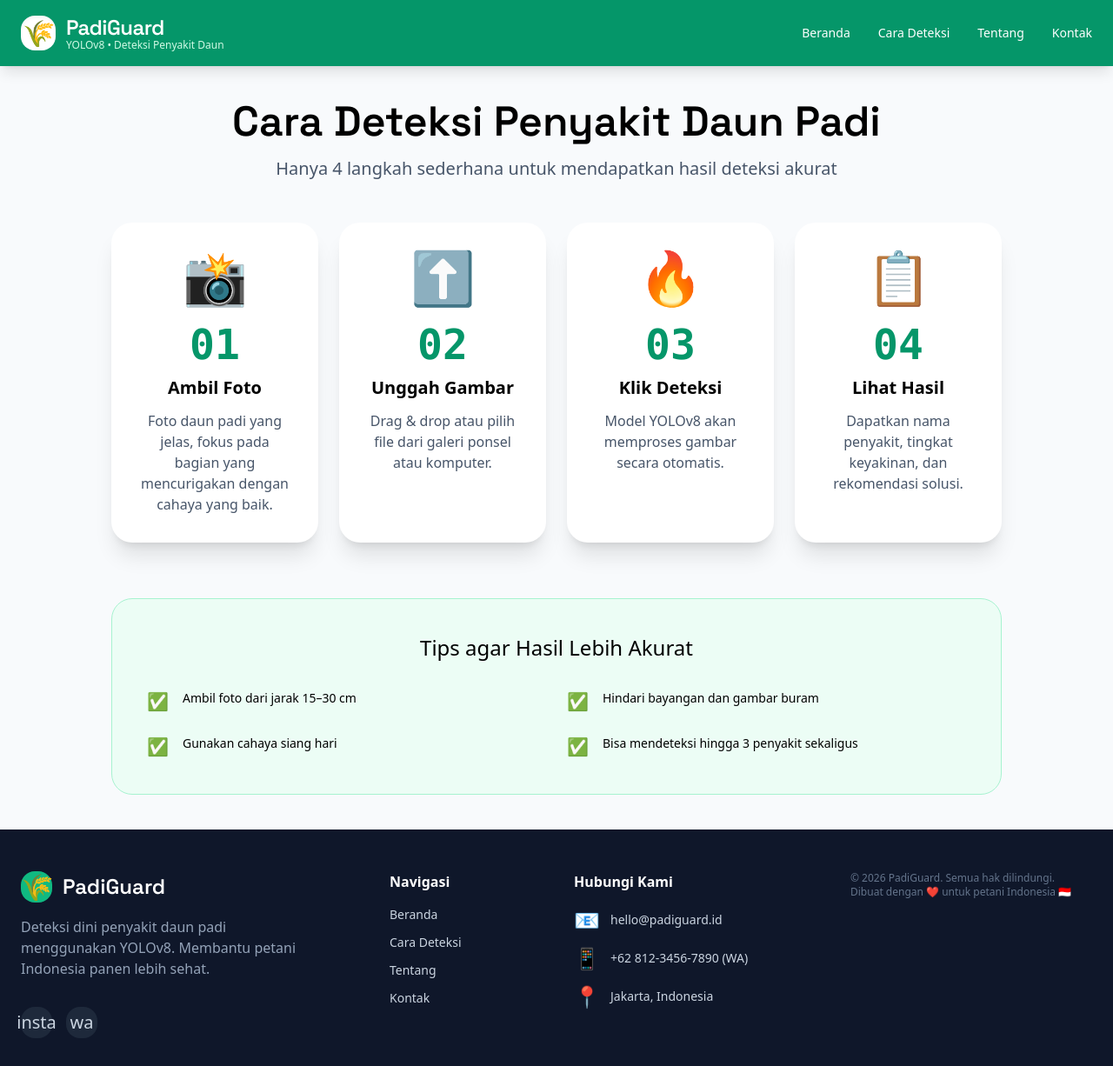
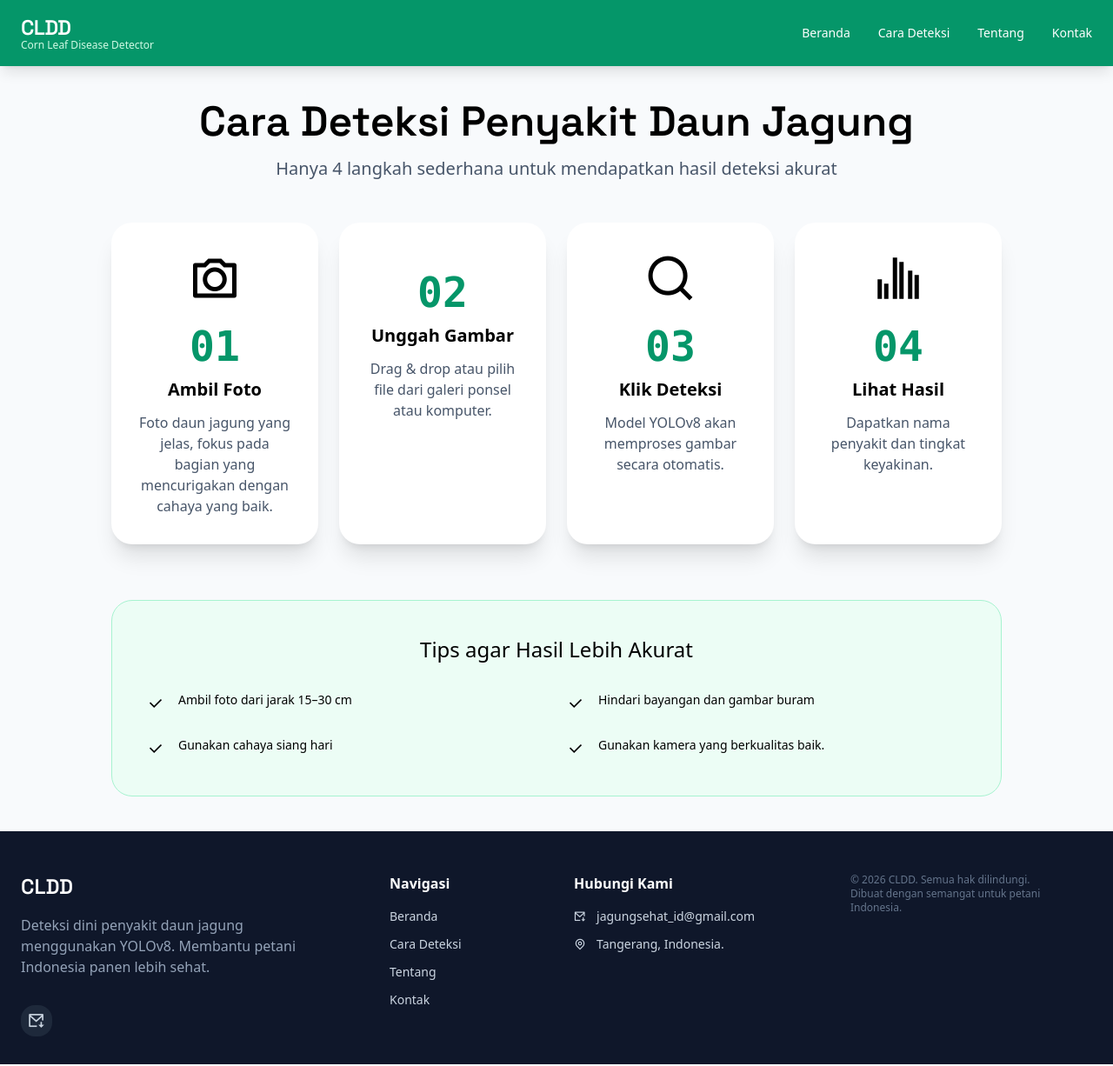
Before and after one commit to pikopikk/deteksi-penyakit-daun-jagung-yolov8, a Flask app: page /cara-deteksi in a window 1280 px wide. Shown: the whole page at 87% size. Run offline with Flask 3, Linux system fonts and the light colour scheme; some libraries are stand-ins or nearby versions.

Commit message:
ubah informasi dari padi ke jagung.

```diff
--- a/static/js/app.js
+++ b/static/js/app.js
@@ -211,8 +211,8 @@ function downloadPDF() {
 
 function fakeSocialClick(platform) {
     const msg = {
-        Instagram: "📸 Membuka Instagram PadiGuard (Demo)",
-        WhatsApp: "💬 Membuka WhatsApp +62 812-3456-7890 (Demo)"
+        email: "Ingin Membuka Email jagungsehat_id@gmail.com?",
+        location: "Ingin Membuka Lokasi Tersebut?"
     };
     alert(msg[platform] || "Membuka " + platform + " (Demo)");
 }
--- a/templates/base.html
+++ b/templates/base.html
@@ -6,6 +6,7 @@
     <title>PadiGuard • Deteksi Penyakit Daun Padi dengan YOLOv8</title>
     <script src="https://cdn.tailwindcss.com"></script>
     <script src="https://cdnjs.cloudflare.com/ajax/libs/jspdf/2.5.1/jspdf.umd.min.js"></script>
+    <link href="https://cdn.jsdelivr.net/npm/remixicon/fonts/remixicon.css" rel="stylesheet">
     <link rel="stylesheet" type="text/css" href="static/css/style.css">
 </head>
 <body class="bg-slate-50 font-sans">
@@ -16,10 +17,10 @@
             <div class="flex items-center justify-between">
                 <!-- Logo -->
                 <a href="{{ url_for('index') }}" class="flex items-center gap-x-3">
-                    <div class="w-10 h-10 bg-white rounded-2xl flex items-center justify-center text-3xl shadow-inner">🌾</div>
+                    <!-- <div class="w-10 h-10 bg-white rounded-2xl flex items-center justify-center text-3xl shadow-inner">Logo</div> -->
                     <div>
-                        <h1 class="text-2xl font-semibold tracking-tight" style="font-family: 'Space Grotesk', sans-serif;">PadiGuard</h1>
-                        <p class="text-emerald-100 text-xs -mt-1">YOLOv8 • Deteksi Penyakit Daun</p>
+                        <h1 class="text-2xl font-semibold tracking-tight" style="font-family: 'Space Grotesk', sans-serif;">CLDD</h1>
+                        <p class="text-emerald-100 text-xs -mt-1">Corn Leaf Disease Detector</p>
                     </div>
                 </a>
 
@@ -39,7 +40,7 @@
             <div id="mobileMenu" class="hidden md:hidden mt-4 bg-emerald-700 rounded-3xl px-6 py-6 text-sm font-medium shadow-xl">
                 <a href="{{ url_for('index') }}" class="block py-3 px-4 hover:bg-emerald-600 rounded-2xl">Beranda</a>
                 <a href="{{ url_for('cara_deteksi') }}" class="block py-3 px-4 hover:bg-emerald-600 rounded-2xl">Cara Deteksi</a>
-                <a href="{{ url_for('tentang') }}" class="block py-3 px-4 hover:bg-emerald-600 rounded-2xl">ℹTentang Website</a>
+                <a href="{{ url_for('tentang') }}" class="block py-3 px-4 hover:bg-emerald-600 rounded-2xl">Tentang Website</a>
                 <a href="{{ url_for('kontak') }}" class="block py-3 px-4 hover:bg-emerald-600 rounded-2xl">Kontak</a>
             </div>
         </div>
@@ -56,14 +57,22 @@
             <div class="grid grid-cols-1 md:grid-cols-12 gap-10">
                 <div class="md:col-span-4">
                     <div class="flex items-center gap-x-3 mb-4">
-                        <div class="w-9 h-9 bg-emerald-500 rounded-2xl flex items-center justify-center text-3xl">🌾</div>
-                        <h2 class="text-2xl font-semibold text-white" style="font-family: 'Space Grotesk', sans-serif;">PadiGuard</h2>
+                        <!-- <div class="w-9 h-9 bg-emerald-500 rounded-2xl flex items-center justify-center text-3xl">🌾</div> -->
+                        <h2 class="text-2xl font-semibold text-white" style="font-family: 'Space Grotesk', sans-serif;">CLDD</h2>
                     </div>
-                    <p class="text-slate-400 max-w-xs">Deteksi dini penyakit daun padi menggunakan YOLOv8. Membantu petani Indonesia panen lebih sehat.</p>
+                    <p class="text-slate-400 max-w-xs">
+                        Deteksi dini penyakit daun jagung menggunakan YOLOv8. Membantu petani Indonesia panen lebih sehat.
+                    </p>
 
                     <div class="flex gap-x-4 mt-8">
-                        <a href="#" onclick="fakeSocialClick('Instagram')" class="w-9 h-9 bg-slate-800 hover:bg-emerald-600 rounded-2xl flex items-center justify-center text-xl">insta</a>
-                        <a href="#" onclick="fakeSocialClick('WhatsApp')" class="w-9 h-9 bg-slate-800 hover:bg-emerald-600 rounded-2xl flex items-center justify-center text-xl">wa</a>
+                        <a href="mailto:jagungsehat_id@gmail.com?subject=Kontak dari Website&body=Halo, saya ingin bertanya..."
+                            onclick="fakeSocialClick('email')"
+                            class="w-9 h-9 bg-slate-800 hover:bg-emerald-600 rounded-2xl flex items-center justify-center text-xl">
+                            <i class="ri-mail-download-line"></i>
+                        </a>
+                        <!-- <a href="#" onclick="fakeSocialClick('WhatsApp')" class="w-9 h-9 bg-slate-800 hover:bg-emerald-600 rounded-2xl flex items-center justify-center text-xl">
+
+                        </a> -->
                     </div>
                 </div>
 
@@ -80,15 +89,24 @@
                 <div class="md:col-span-3">
                     <h3 class="font-semibold text-white mb-4">Hubungi Kami</h3>
                     <div class="space-y-3 text-sm">
-                        <p class="flex items-center gap-x-3"><span class="text-2xl">📧</span> hello@padiguard.id</p>
-                        <p class="flex items-center gap-x-3"><span class="text-2xl">📱</span> +62 812-3456-7890 (WA)</p>
-                        <p class="flex items-center gap-x-3"><span class="text-2xl">📍</span> Jakarta, Indonesia</p>
+                        <a href="mailto:jagungsehat_id@gmail.com?subject=Kontak dari Website&body=Halo, saya ingin bertanya..."
+                            onclick="fakeSocialClick('email')"
+                            class="flex items-center gap-x-3 hover:underline">
+                            <i class="ri-mail-download-line"></i>
+                            jagungsehat_id@gmail.com
+                        </a>
+                        <a href="https://www.google.com/maps?q=Tangerang,Indonesia&z=15&output=embed"
+                            onclick="fakeSocialClick('location')"
+                            class="flex items-center gap-x-3 hover:underline">
+                            <i class="ri-map-pin-line"></i>
+                            Tangerang, Indonesia.
+                        </a>
                     </div>
                 </div>
 
                 <div class="md:col-span-3 text-xs text-slate-500">
-                    © 2026 PadiGuard. Semua hak dilindungi.<br>
-                    Dibuat dengan ❤️ untuk petani Indonesia 🇮🇩
+                    © 2026 CLDD. Semua hak dilindungi.<br>
+                    Dibuat dengan semangat untuk petani Indonesia.
                 </div>
             </div>
         </div>
--- a/templates/cara_deteksi.html
+++ b/templates/cara_deteksi.html
@@ -3,44 +3,60 @@
 {% block content %}
 <div class="max-w-5xl mx-auto">
     <div class="text-center mb-12">
-        <h1 class="text-5xl font-semibold" style="font-family: 'Space Grotesk', sans-serif;">Cara Deteksi Penyakit Daun Padi</h1>
+        <h1 class="text-5xl font-semibold" style="font-family: 'Space Grotesk', sans-serif;">Cara Deteksi Penyakit Daun Jagung</h1>
         <p class="mt-4 text-xl text-slate-600">Hanya 4 langkah sederhana untuk mendapatkan hasil deteksi akurat</p>
     </div>
 
     <div class="grid md:grid-cols-4 gap-6">
         <div class="bg-white rounded-3xl p-8 shadow-xl text-center">
-            <div class="text-6xl mx-auto mb-6">📸</div>
+            <div class="text-6xl mx-auto mb-6">
+                <i class="ri-camera-line"></i>
+            </div>
             <div class="text-emerald-600 font-mono text-5xl font-bold mb-3">01</div>
             <h3 class="font-semibold text-xl">Ambil Foto</h3>
-            <p class="text-slate-600 mt-3">Foto daun padi yang jelas, fokus pada bagian yang mencurigakan dengan cahaya yang baik.</p>
+            <p class="text-slate-600 mt-3">Foto daun jagung yang jelas, fokus pada bagian yang mencurigakan dengan cahaya yang baik.</p>
         </div>
         <div class="bg-white rounded-3xl p-8 shadow-xl text-center">
-            <div class="text-6xl mx-auto mb-6">⬆️</div>
+            <div class="text-6xl mx-auto mb-6">
+                <i class="ri-image-upload-line"></i>
+            </div>
             <div class="text-emerald-600 font-mono text-5xl font-bold mb-3">02</div>
             <h3 class="font-semibold text-xl">Unggah Gambar</h3>
             <p class="text-slate-600 mt-3">Drag & drop atau pilih file dari galeri ponsel atau komputer.</p>
         </div>
         <div class="bg-white rounded-3xl p-8 shadow-xl text-center">
-            <div class="text-6xl mx-auto mb-6">🔥</div>
+            <div class="text-6xl mx-auto mb-6">
+                <i class="ri-search-line"></i>
+            </div>
             <div class="text-emerald-600 font-mono text-5xl font-bold mb-3">03</div>
             <h3 class="font-semibold text-xl">Klik Deteksi</h3>
             <p class="text-slate-600 mt-3">Model YOLOv8 akan memproses gambar secara otomatis.</p>
         </div>
         <div class="bg-white rounded-3xl p-8 shadow-xl text-center">
-            <div class="text-6xl mx-auto mb-6">📋</div>
+            <div class="text-6xl mx-auto mb-6">
+                <i class="ri-bar-chart-grouped-line"></i>
+            </div>
             <div class="text-emerald-600 font-mono text-5xl font-bold mb-3">04</div>
             <h3 class="font-semibold text-xl">Lihat Hasil</h3>
-            <p class="text-slate-600 mt-3">Dapatkan nama penyakit, tingkat keyakinan, dan rekomendasi solusi.</p>
+            <p class="text-slate-600 mt-3">Dapatkan nama penyakit dan tingkat keyakinan.</p>
         </div>
     </div>
 
     <div class="mt-16 bg-emerald-50 border border-emerald-200 rounded-3xl p-10">
         <h3 class="text-center text-2xl font-medium mb-8">Tips agar Hasil Lebih Akurat</h3>
         <div class="grid md:grid-cols-2 gap-6 text-sm">
-            <div class="flex gap-4"><span class="text-xl">✅</span> Ambil foto dari jarak 15–30 cm</div>
-            <div class="flex gap-4"><span class="text-xl">✅</span> Hindari bayangan dan gambar buram</div>
-            <div class="flex gap-4"><span class="text-xl">✅</span> Gunakan cahaya siang hari</div>
-            <div class="flex gap-4"><span class="text-xl">✅</span> Bisa mendeteksi hingga 3 penyakit sekaligus</div>
+            <div class="flex gap-4"><span class="text-xl">
+                <i class="ri-check-line"></i>
+            </span> Ambil foto dari jarak 15–30 cm</div>
+            <div class="flex gap-4"><span class="text-xl">
+                <i class="ri-check-line"></i>
+            </span> Hindari bayangan dan gambar buram</div>
+            <div class="flex gap-4"><span class="text-xl">
+                <i class="ri-check-line"></i>
+            </span> Gunakan cahaya siang hari</div>
+            <div class="flex gap-4"><span class="text-xl">
+                <i class="ri-check-line"></i>
+            </span> Gunakan kamera yang berkualitas baik.</div>
         </div>
     </div>
 </div>
```
Also changed, not shown: templates/index.html (+11 -7 lines), templates/kontak.html (+17 -8 lines), templates/tentang.html (+12 -6 lines), 1 other file.
